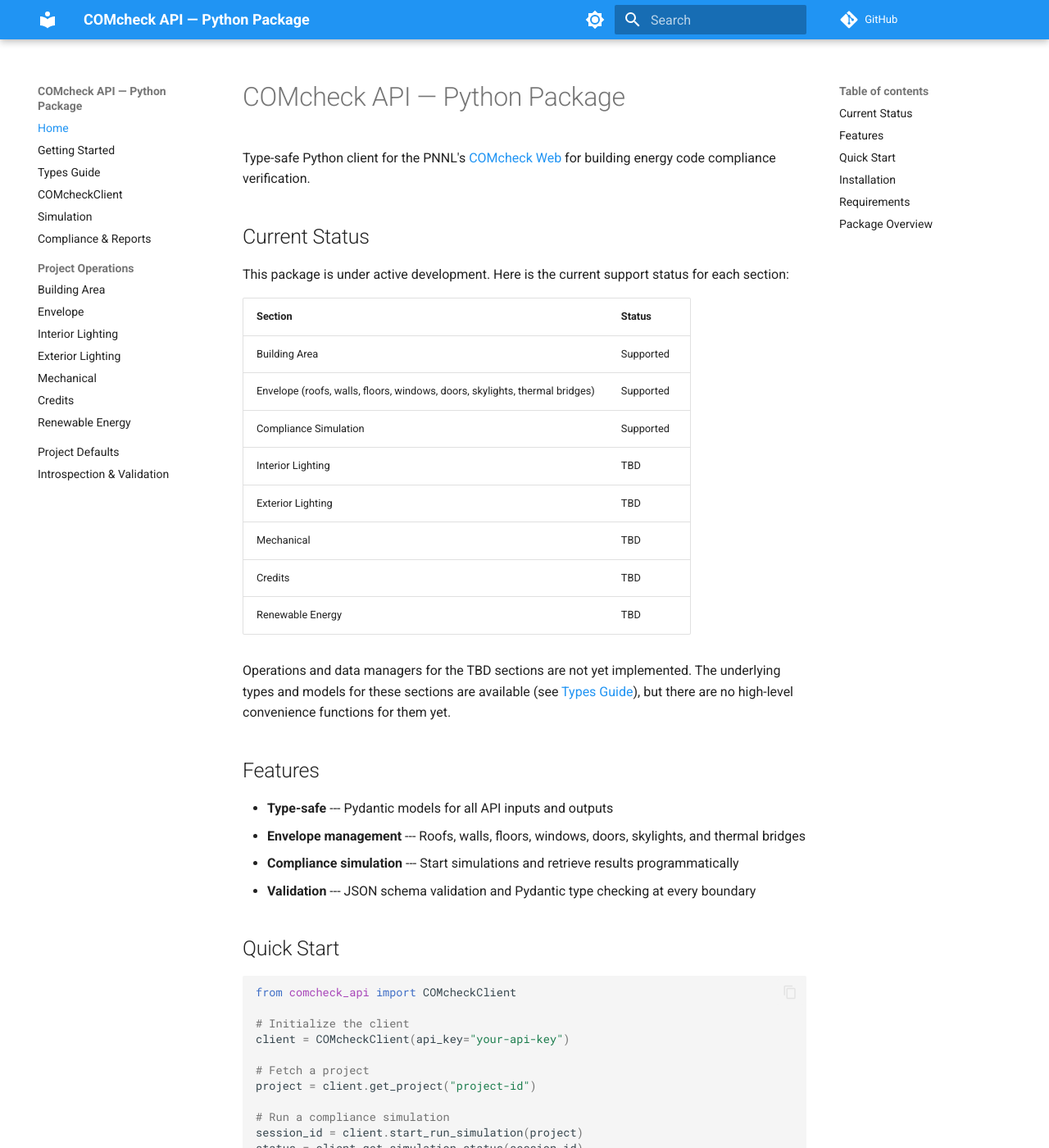
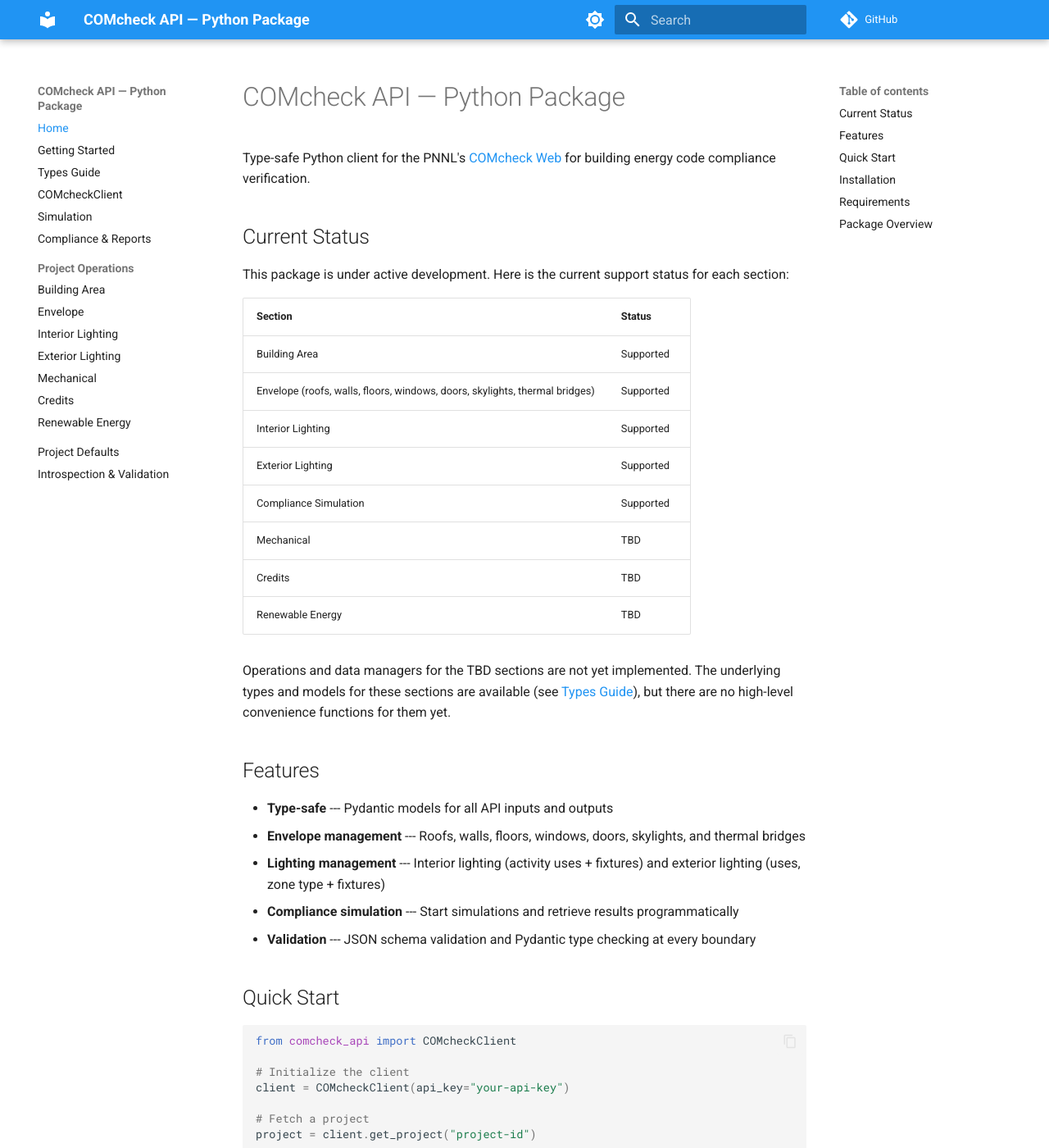
Before and after one commit to pnnl/comcheckweb-api-python, an MkDocs documentation site: the page built from docs_site/index.md, in a window 1280 px wide and 1400 px high. Shown: the whole window at 82% size. Built offline with MkDocs 1.6.1 and Material for MkDocs 9.7.7, drawn with Linux system fonts in a browser that asks for light colours; comment, search, counter and statistics services are not loaded; some of the changed text lies outside the part shown.

```diff
--- a/docs_site/index.md
+++ b/docs_site/index.md
@@ -10,9 +10,9 @@ This package is under active development. Here is the current support status for
 |---|---|
 | Building Area | Supported |
 | Envelope (roofs, walls, floors, windows, doors, skylights, thermal bridges) | Supported |
+| Interior Lighting | Supported |
+| Exterior Lighting | Supported |
 | Compliance Simulation | Supported |
-| Interior Lighting | TBD |
-| Exterior Lighting | TBD |
 | Mechanical | TBD |
 | Credits | TBD |
 | Renewable Energy | TBD |
@@ -23,6 +23,7 @@ Operations and data managers for the TBD sections are not yet implemented. The u
 
 - **Type-safe** --- Pydantic models for all API inputs and outputs
 - **Envelope management** --- Roofs, walls, floors, windows, doors, skylights, and thermal bridges
+- **Lighting management** --- Interior lighting (activity uses + fixtures) and exterior lighting (uses, zone type + fixtures)
 - **Compliance simulation** --- Start simulations and retrieve results programmatically
 - **Validation** --- JSON schema validation and Pydantic type checking at every boundary
 
@@ -65,4 +66,4 @@ uv add comcheck_api
 | Module | Description |
 |--------|-------------|
 | [`comcheck_api.client`](api/client.md) | High-level client interface |
-| [`comcheck_api.project_operations`](api/operations/building-area.md) | [Building area](api/operations/building-area.md) and [envelope](api/operations/envelope.md) operations |
+| [`comcheck_api.project_operations`](api/operations/building-area.md) | [Building area](api/operations/building-area.md), [envelope](api/operations/envelope.md), [interior lighting](api/operations/interior-lighting.md), and [exterior lighting](api/operations/exterior-lighting.md) operations |
```
Also changed, not shown: comcheck_api/ai/skill/SKILL.md (+6 -5 lines), docs_site/api/operations/exterior-lighting.md (+4 -2 lines), docs_site/api/operations/interior-lighting.md (+4 -3 lines), docs_site/getting-started.md (+8 -4 lines), 4 other files.
